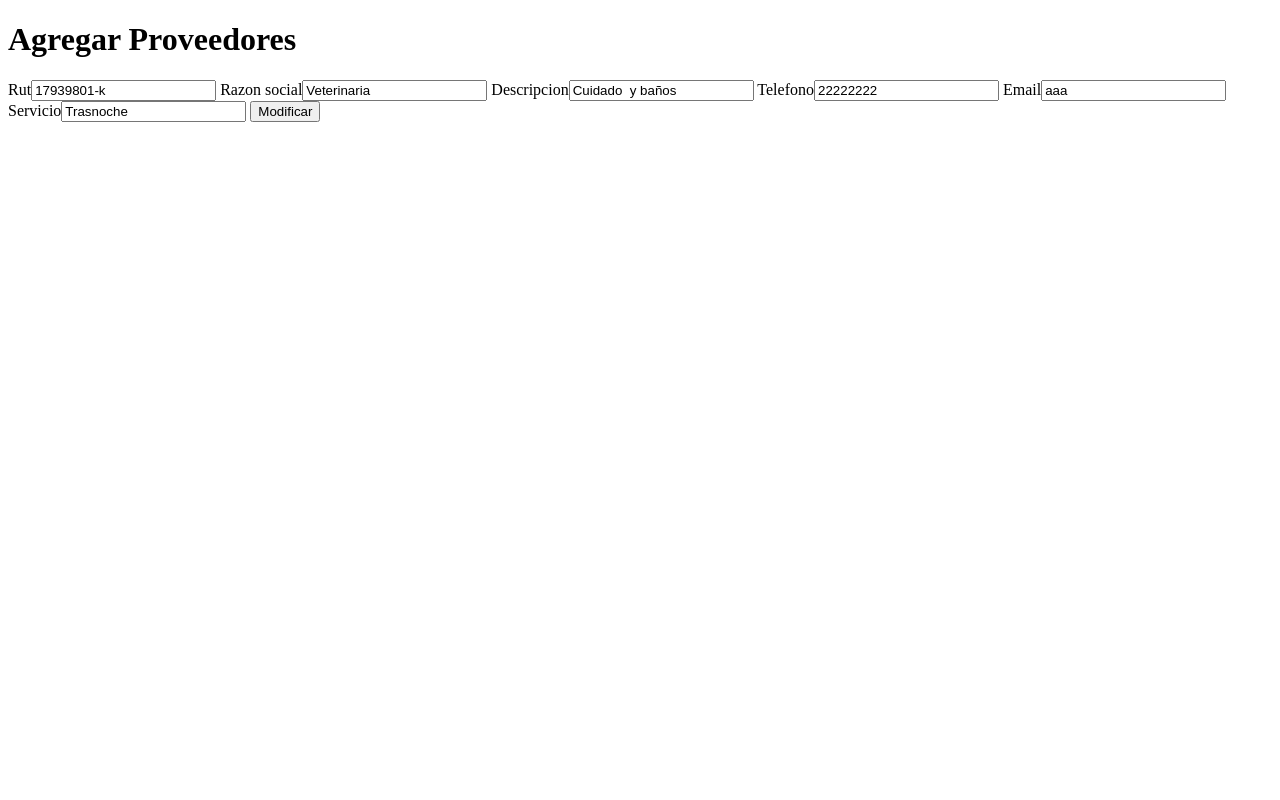
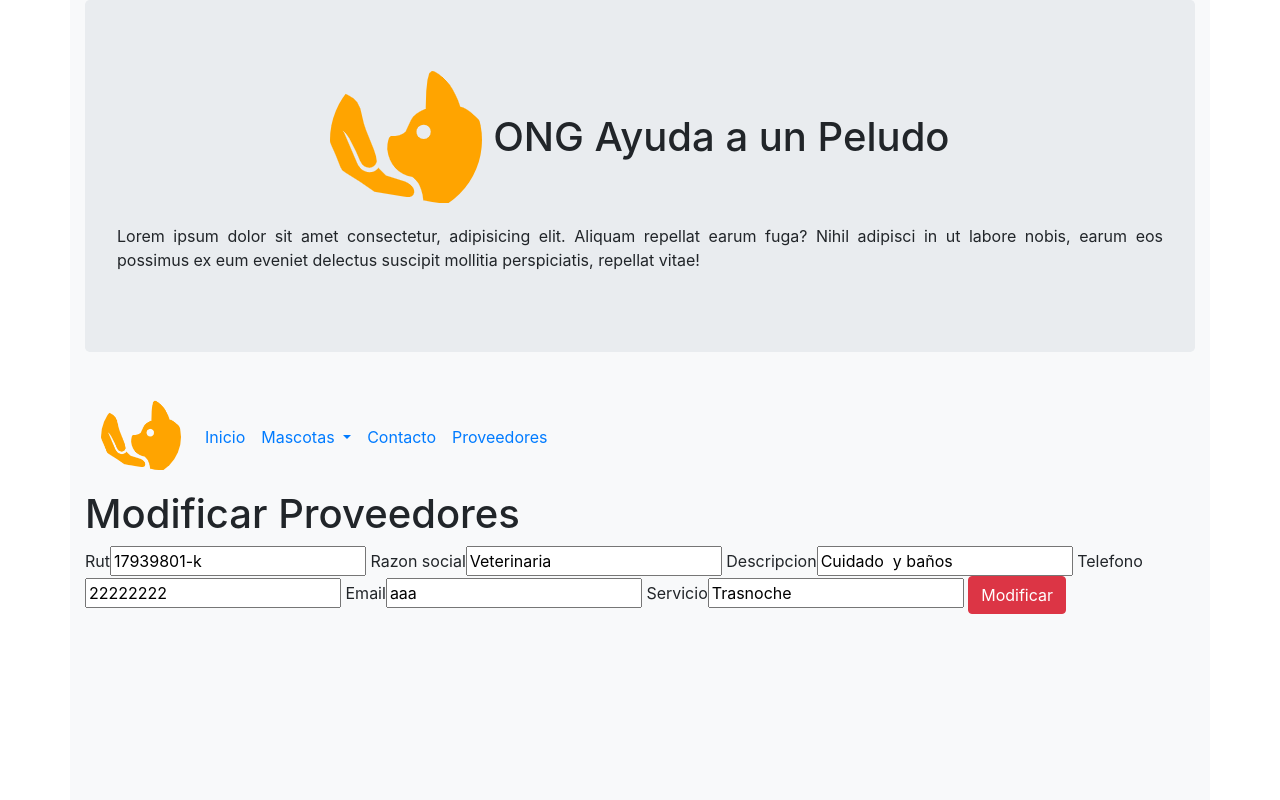
Before and after one commit to KevinPazSanchez/Evaluacion-3, a Django app: page /modificar/9 in a window 1280 px wide. Run offline with Django 3.2, Linux system fonts and the light colour scheme; data comes from the database, SQL or seed files in the repository; some libraries are stand-ins or nearby versions.

Commit message:
Se suben cambios a la pagina modificar_proveerdor.html

```diff
--- a/Testdjango/core/templates/core/modificar_proveedor.html
+++ b/Testdjango/core/templates/core/modificar_proveedor.html
@@ -1,14 +1,66 @@
 <!DOCTYPE html>
-<html lang="en">
+<html lang="es">
+
 <head>
-    <meta charset="UTF-8">
-    <meta http-equiv="X-UA-Compatible" content="IE=edge">
-    <meta name="viewport" content="width=device-width, initial-scale=1.0">
-    <title>Document</title>
+    {% load static %}
+    <title>ONG Ayuda a un peludo</title>
+    <meta charset="UTF-8" />
+    <meta name="viewport" content="width=device-width, initial-scale=1">
+    <link rel="icon" href="img/favicon.ico" type="image/x-icon">
+    <link rel="stylesheet" href="https://maxcdn.bootstrapcdn.com/bootstrap/4.5.2/css/bootstrap.min.css">
+    <link rel="stylesheet" href="static/css/estilo.css">
+    <link href="{% static 'css/estilo_tabla.css' %}" rel="stylesheet" />
+    <script src="https://ajax.googleapis.com/ajax/libs/jquery/3.5.1/jquery.min.js"></script>
+    <script src="https://cdnjs.cloudflare.com/ajax/libs/popper.js/1.16.0/umd/popper.min.js"></script>
+    <script src="https://maxcdn.bootstrapcdn.com/bootstrap/4.5.2/js/bootstrap.min.js"></script>
 </head>
 
 <body>
-    <h1>Agregar Proveedores</h1>
+    <div class="container bg-light d-flex flex-column sticky-footer-wrapper min-vh-100">
+        <header class="jumbotron">
+            <h1 class="text-center">
+                <img src="{% static '/img/logo.png' %}" class="rounded-circle" alt="logo" />
+                <span class="text-nowrap">ONG Ayuda a un Peludo</span>
+            </h1>
+            <p class="text-justify">
+                Lorem ipsum dolor sit amet consectetur, adipisicing elit. Aliquam repellat earum fuga? Nihil adipisci in
+                ut labore nobis, earum eos possimus ex eum eveniet delectus suscipit mollitia perspiciatis, repellat
+                vitae!
+            </p>
+        </header>
+        <nav class="navbar navbar-expand-md bg-light">
+
+            <a class="navbar-brand" href="#">
+                <img src="{% static '/img/logo.png' %}" class="rounded-circle" width="80" alt="Logo" />
+            </a>
+
+            <!-- Links -->
+            <ul class="navbar-nav">
+                <li class="nav-item active">
+                    <a class="nav-link" href="/home/">Inicio</a>
+                </li>
+
+                <!-- Dropdown -->
+                <li class="nav-item dropdown">
+                    <a class="nav-link dropdown-toggle" href="#" id="navbardrop" data-toggle="dropdown">
+                        Mascotas
+                    </a>
+                    <div class="dropdown-menu">
+                        <a class="dropdown-item" href="/perros/">Perros</a>
+                        <a class="dropdown-item" href="/gatos/">Gatos</a>
+                    </div>
+                </li>
+
+                <li class="nav-item">
+
+                    <a class="nav-link" href="/contacto/">Contacto</a>
+                </li>
+                <li class="nav-item">
+                    <a class="nav-link" href="/proveedores/">Proveedores</a>
+                </li>
+            </ul>
+        </nav>
+        <h1>Modificar Proveedores</h1>
         <form action="" method="POST">
             {% csrf_token %}
             {{form.rut.label}}{{form.rut}}
@@ -18,10 +70,11 @@
             {{form.email.label}}{{form.email}}
             {{form.servicio.label}}{{form.servicio}}
 
-        <input type="submit" value="Modificar"/>
+            <input type="submit" class="btn btn-danger" value="Modificar" />
 
         </form>
 
         {{mensaje}}
 </body>
+
 </html>
```
Lines whose indentation alone changed are shown as unchanged.
